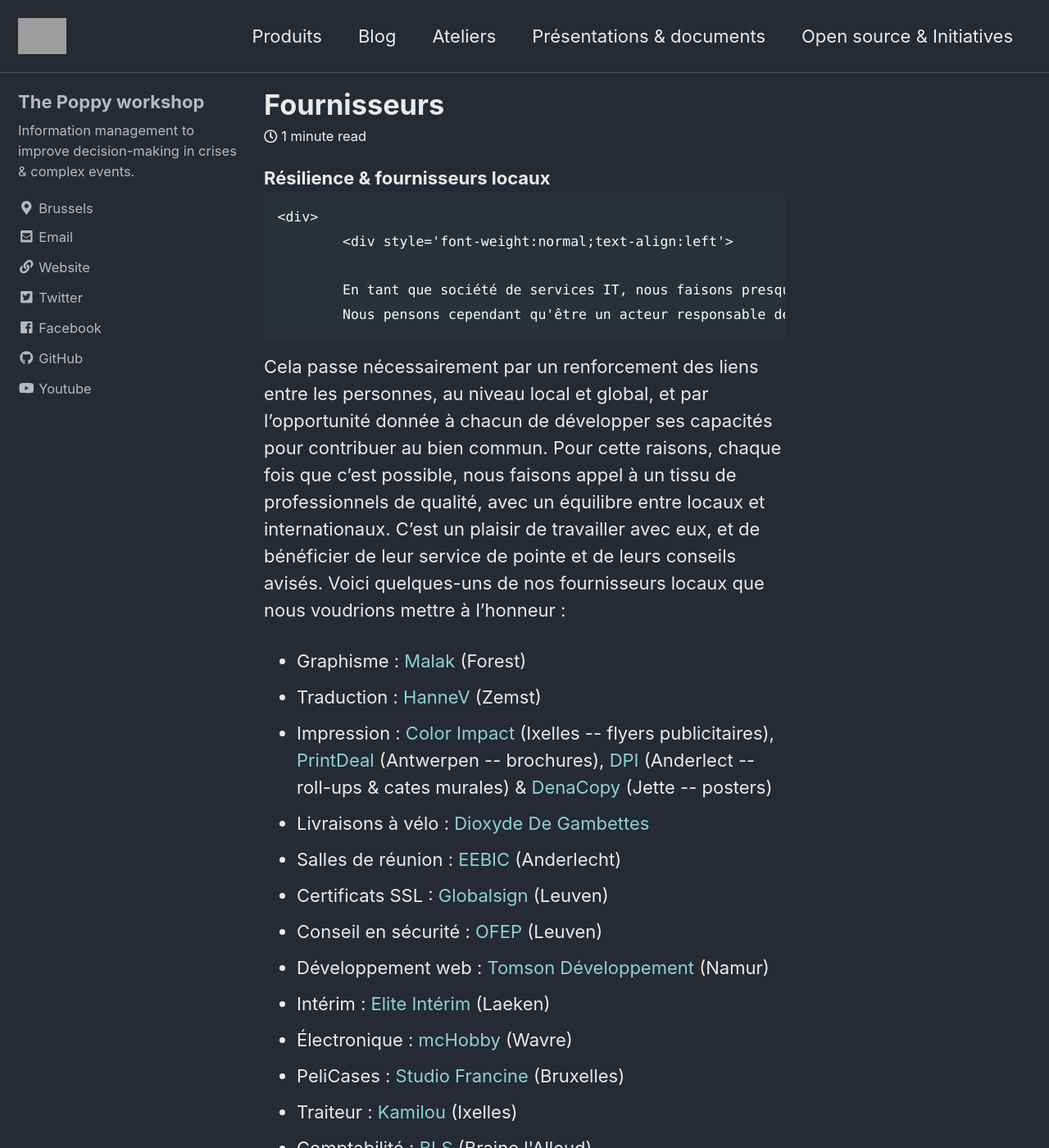
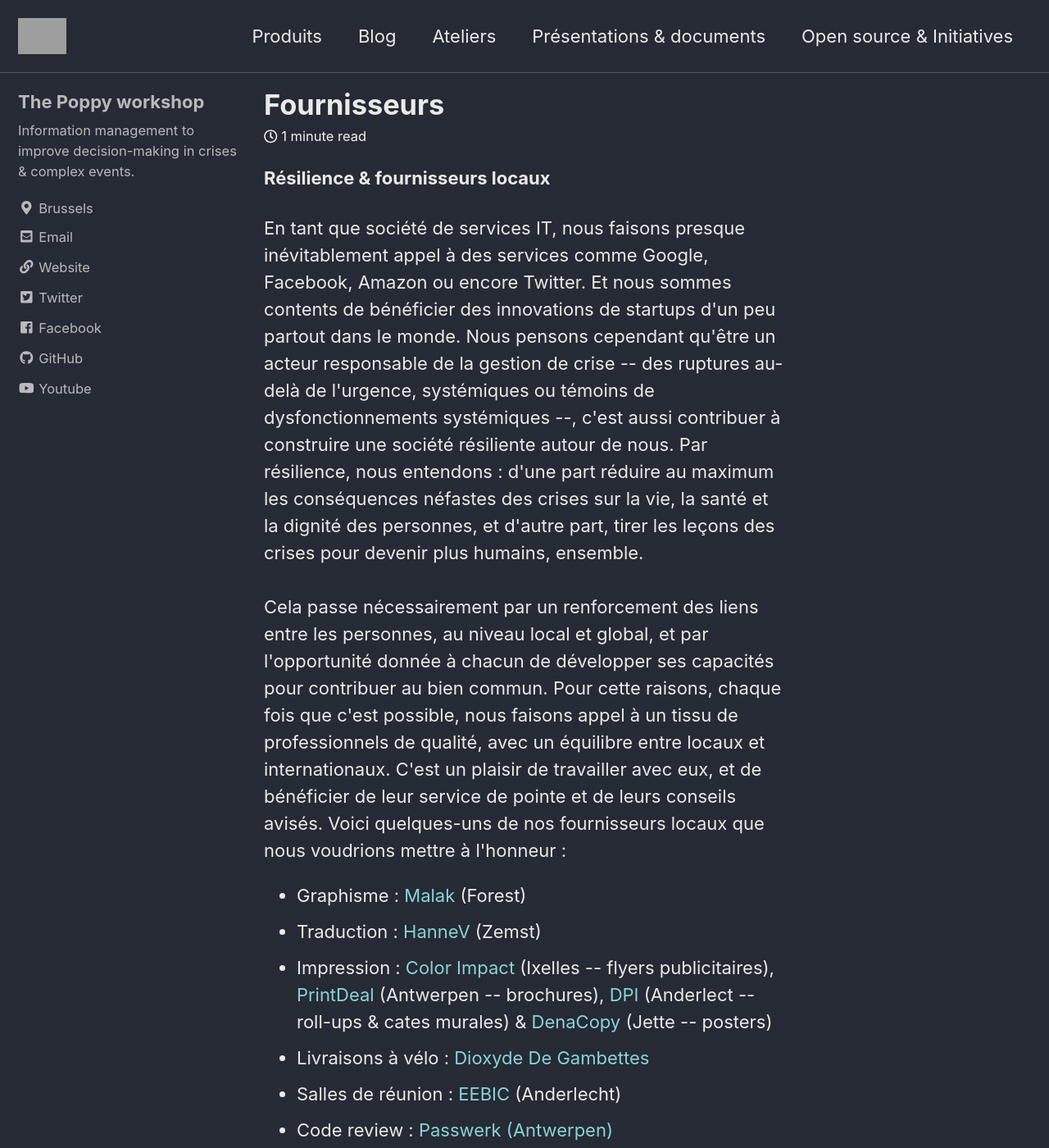
Before and after one commit to ccloquet/ccloquet.github.io, a Jekyll site: the page built from _posts/2017-7-15-fournisseurs.md, in a window 1280 px wide and 1400 px high. Shown: the whole window at 82% size. Built offline with Jekyll 4.4.1, drawn with Linux system fonts in a browser that asks for light colours; cached includes are drawn as plain includes; nearby versions of some CDN libraries; part of the change alters nothing that is shown; some of the changed text lies outside the part shown; grey boxes are pictures that could not be loaded.

Commit message:
Update 2017-7-15-fournisseurs.md

```diff
--- a/_posts/2017-7-15-fournisseurs.md
+++ b/_posts/2017-7-15-fournisseurs.md
@@ -1,38 +1,24 @@
-<div class="title"><b>Résilience & fournisseurs locaux</b></div>
-	<div>
-		<div style='font-weight:normal;text-align:left'>
-
-	 	En tant que société de services IT, nous faisons presque inévitablement appel à des services comme Google, Facebook, Amazon ou encore Twitter. Et nous sommes contents de bénéficier des innovations de startups d'un peu partout dans le monde.
-		Nous pensons cependant qu'être un acteur responsable de la gestion de crise -- des ruptures au-delà de l'urgence, systémiques ou témoins de dysfonctionnements systémiques --, c'est aussi contribuer à construire une société résiliente autour de nous. Par résilience, nous entendons : d'une part réduire au maximum les conséquences néfastes des crises sur la vie, la santé et la dignité des personnes, et d'autre part, tirer les leçons des crises pour devenir plus humains, ensemble. <br><br>
+<b>Résilience & fournisseurs locaux</b>
+<div style='font-weight:normal;text-align:left'>
+En tant que société de services IT, nous faisons presque inévitablement appel à des services comme Google, Facebook, Amazon ou encore Twitter. Et nous sommes contents de bénéficier des innovations de startups d'un peu partout dans le monde.
+Nous pensons cependant qu'être un acteur responsable de la gestion de crise -- des ruptures au-delà de l'urgence, systémiques ou témoins de dysfonctionnements systémiques --, c'est aussi contribuer à construire une société résiliente autour de nous. Par résilience, nous entendons : d'une part réduire au maximum les conséquences néfastes des crises sur la vie, la santé et la dignité des personnes, et d'autre part, tirer les leçons des crises pour devenir plus humains, ensemble. <br><br>
 
 Cela passe nécessairement par un renforcement des liens entre les personnes, au niveau local et global, et par l'opportunité donnée à chacun de développer ses capacités pour contribuer au bien commun. Pour cette raisons, chaque fois que c'est possible, nous faisons appel à un tissu de professionnels de qualité, avec un équilibre entre locaux et internationaux. C'est un plaisir de travailler avec eux, et de bénéficier de leur service de pointe et de leurs conseils avisés. Voici quelques-uns de nos fournisseurs locaux que nous voudrions mettre à l'honneur :
-
 <ul>
-	<li>Graphisme : <a href="http://www.malak.be/">Malak</a> (Forest)
-	<li>Traduction : <a href="http://hannevandenbroeck.wordpress.com">HanneV</a> (Zemst)
-	<li>Impression : <a href="https://www.colorimpact.eu/">Color Impact</a> (Ixelles -- flyers publicitaires), <a href="https://www.printdeal.be">PrintDeal</a> (Antwerpen -- brochures), <a href="http://www.dpi.be/">DPI</a> (Anderlect -- roll-ups & cates murales) & <a href="https://denacopy.be/">DenaCopy</a> (Jette -- posters)
-	<li>Livraisons à vélo : <a href="http://dioxyde-de-gambettes.com">Dioxyde De Gambettes</a>
-	<li>Salles de réunion : <a href="http://eebic.be">EEBIC</a> (Anderlecht)
-	<!--li>Sécurité : <a href="https://www.ofep.be">OFEP (Jette)</a-->
-	<!--li>Code review : <a href="http://passwerk.be/">Passwerk (Antwerpen) </a-->
-	<li>Certificats SSL : <a href="http://globalsign.be">Globalsign</a> (Leuven)
-	<li>Conseil en sécurité : <a href="http://ofep.be">OFEP</a> (Leuven)
-	<li>Développement web : <a href="https://tomsondevelopment.com">Tomson Développement</a> (Namur)
-	<li>Intérim : <a href="http://www.elite-interim.be">Elite Intérim</a> (Laeken)
-	<li>Électronique : <a href="https://shop.mchobby.be/">mcHobby</a> (Wavre)
-	<li>PeliCases : <a href="http://www.studiofrancine.be/">Studio Francine</a> (Bruxelles)
-	<li>Traiteur : <a href="http://kamilou.be/">Kamilou</a> (Ixelles)
-	<li>Comptabilité : <a href="https://www.bls-fiduciaire.be/">BLS</a> (Braine l'Alleud)
-	<li>Matériel d'exposition : <a href="http://www.rentevent.be">Rent Event</a> (Asse)
+<li>Graphisme : <a href="http://www.malak.be/">Malak</a> (Forest)
+<li>Traduction : <a href="http://hannevandenbroeck.wordpress.com">HanneV</a> (Zemst)
+<li>Impression : <a href="https://www.colorimpact.eu/">Color Impact</a> (Ixelles -- flyers publicitaires), <a href="https://www.printdeal.be">PrintDeal</a> (Antwerpen -- brochures), <a href="http://www.dpi.be/">DPI</a> (Anderlect -- roll-ups & cates murales) & <a href="https://denacopy.be/">DenaCopy</a> (Jette -- posters)
+<li>Livraisons à vélo : <a href="http://dioxyde-de-gambettes.com">Dioxyde De Gambettes</a>
+<li>Salles de réunion : <a href="http://eebic.be">EEBIC</a> (Anderlecht)
+<li>Code review : <a href="http://passwerk.be/">Passwerk (Antwerpen) </a>
+<li>Certificats SSL : <a href="http://globalsign.be">Globalsign</a> (Leuven)
+<li>Conseil en sécurité : <a href="http://ofep.be">OFEP</a> (Leuven)
+<li>Développement web : <a href="https://tomsondevelopment.com">Tomson Développement</a> (Namur)
+<li>Intérim : <a href="http://www.elite-interim.be">Elite Intérim</a> (Laeken)
+<li>Électronique : <a href="https://shop.mchobby.be/">mcHobby</a> (Wavre)
+<li>PeliCases : <a href="http://www.studiofrancine.be/">Studio Francine</a> (Bruxelles)
+<li>Traiteur : <a href="http://kamilou.be/">Kamilou</a> (Ixelles)
+<li>Comptabilité : <a href="https://www.bls-fiduciaire.be/">BLS</a> (Braine l'Alleud)
+<li>Matériel d'exposition : <a href="http://www.rentevent.be">Rent Event</a> (Asse)
 </ul>
-
-	Au-delà de ce que nous pouvons faire à notre mesure et dans le cadre qui nous est donné, nous appelons nos clients et autorités à favoriser à leur tous les conditions de la résilience des citoyens.
-
-		</div>
-	<div>
-
-
-	</div>
-
-
-<br>
+Au-delà de ce que nous pouvons faire à notre mesure et dans le cadre qui nous est donné, nous appelons nos clients et autorités à favoriser à leur tous les conditions de la résilience des citoyens.
```
